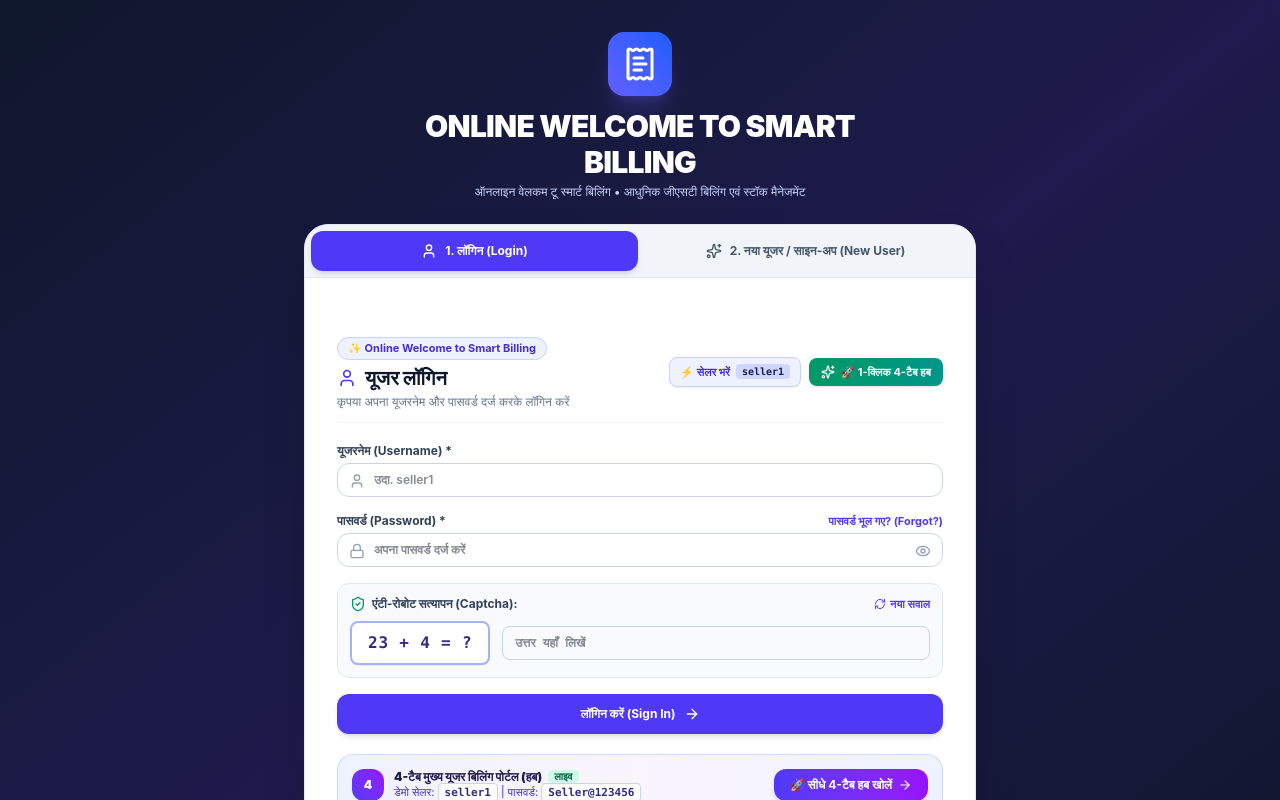
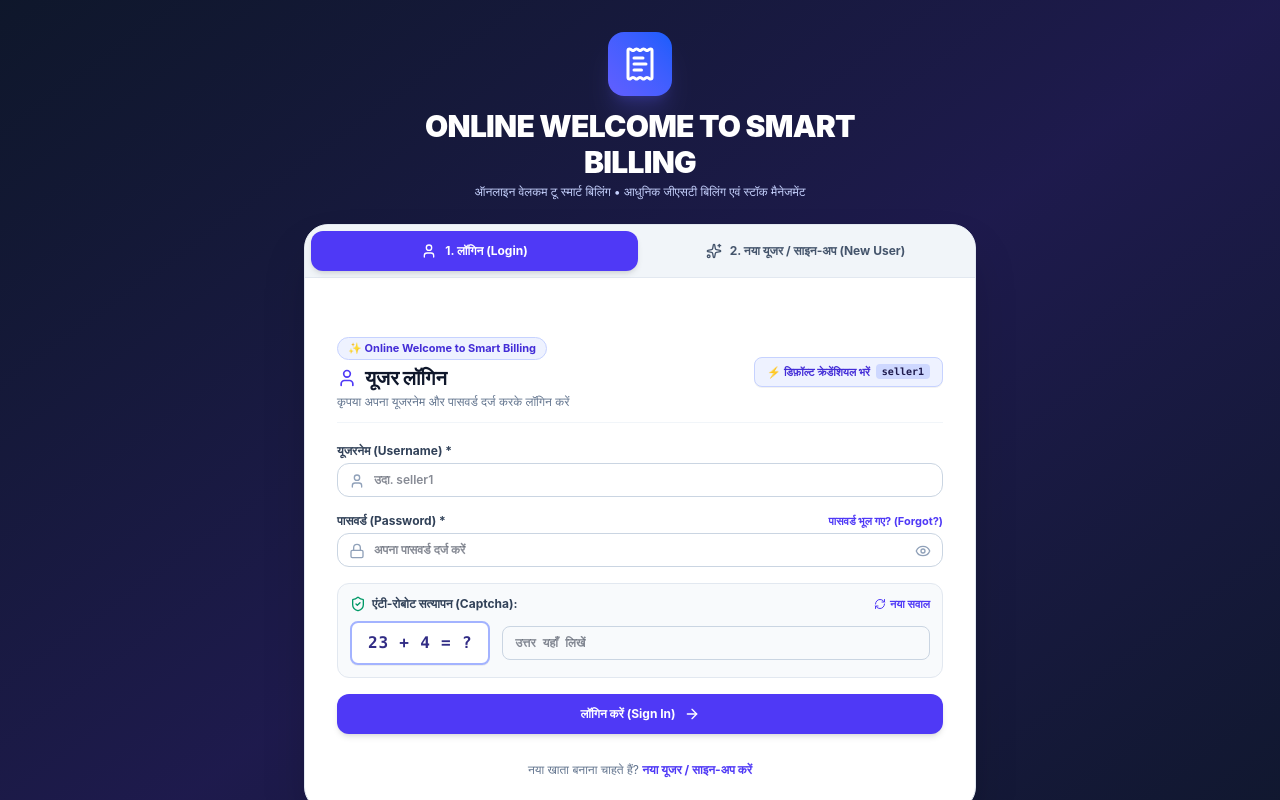
Before and after one commit to Jkp97847/P_BILL, a React (Vite) app: page / in a window 1280 px wide. Shown: the top 800 px of the page. Built offline with nearby package versions, Linux system fonts and the light colour scheme.

Commit message:
Fix: Remove bypass from login screen, fix FY label rendering, enable allowedHosts for live public tunnel

```diff
--- a/src/components/auth/AuthPage.jsx
+++ b/src/components/auth/AuthPage.jsx
@@ -735,32 +735,12 @@
     }, 400);
   };
 
-  // Quick fill helper for default SELLER testing (seller1 / Seller@123456 -> 4-Tab Hub)
+  // Helper to fill demo seller credentials in input fields
   const handleFillSellerLogin = () => {
     setLoginUsername('seller1');
     setLoginPassword('Seller@123456');
     setCaptchaInput(String(captcha.answer));
     setErrorMsg('');
-  };
-
-  // Instant 1-Click Login directly as Seller (seller1) into the 4-Tab Hub
-  const handleDirectSellerLogin = () => {
-    setErrorMsg('');
-    setSuccessMsg('');
-    setLoading(true);
-    setTimeout(() => {
-      const res = login('seller1', 'Seller@123456');
-      setLoading(false);
-      if (!res.success) {
-        setWarningModal({
-          isOpen: true,
-          title: '⚠️ लॉगिन त्रुटि',
-          message: res.error,
-          type: 'error'
-        });
-        setErrorMsg(res.error);
-      }
-    }, 200);
   };
 
   const handleFillSuperAdminQuick = () => {
@@ -850,27 +830,16 @@
                 </p>
               </div>
 
-              {/* Quick Fill & 1-Click Launch Buttons for Seller (4-Tab Hub) */}
-              <div className="flex flex-wrap items-center gap-2 shrink-0 self-start sm:self-auto">
+              {/* Quick Fill Button to populate form fields */}
               <button
                 type="button"
                 onClick={handleFillSellerLogin}
-                  className="text-[11px] font-bold text-indigo-700 hover:text-indigo-900 bg-indigo-50 hover:bg-indigo-100 border border-indigo-200 px-2.5 py-1.5 rounded-lg cursor-pointer flex items-center gap-1.5 shadow-2xs"
+                className="text-[11px] font-bold text-indigo-700 hover:text-indigo-900 bg-indigo-50 hover:bg-indigo-100 border border-indigo-200 px-3 py-1.5 rounded-lg cursor-pointer flex items-center gap-1.5 shadow-2xs shrink-0 self-start sm:self-auto"
                 title="डेमो सेलर क्रेडेंशियल भरें (seller1)"
               >
-                  <span>⚡ सेलर भरें</span>
+                <span>⚡ डिफ़ॉल्ट क्रेडेंशियल भरें</span>
                 <span className="font-mono bg-indigo-200/80 text-indigo-950 font-black px-1.5 py-0.2 rounded text-[10px]">seller1</span>
               </button>
-                <button
-                  type="button"
-                  onClick={handleDirectSellerLogin}
-                  className="text-[11px] font-bold text-white bg-gradient-to-r from-emerald-600 to-teal-600 hover:from-emerald-500 hover:to-teal-500 px-3 py-1.5 rounded-lg cursor-pointer flex items-center gap-1.5 shadow-sm"
-                  title="1-क्लिक से सीधे 4-टैब बिलिंग हब में प्रवेश करें"
-                >
-                  <Sparkles className="w-3.5 h-3.5" />
-                  <span>🚀 1-क्लिक 4-टैब हब</span>
-                </button>
-              </div>
             </div>
 
             <form onSubmit={handleSellerLoginSubmit} className="space-y-4">
@@ -985,32 +954,6 @@
                 )}
               </button>
             </form>
-
-              {/* 4-Tab Hub Fast-Access Demo Card */}
-              <div className="mt-4 p-3.5 bg-gradient-to-r from-indigo-50 via-purple-50 to-indigo-50 border border-indigo-200/80 rounded-2xl flex flex-col sm:flex-row items-center justify-between gap-3 text-xs shadow-2xs">
-                <div className="flex items-center gap-2.5">
-                  <div className="w-8 h-8 rounded-xl bg-gradient-to-tr from-indigo-600 to-purple-600 text-white flex items-center justify-center font-black text-xs shrink-0 shadow-xs">
-                    4
-                  </div>
-                  <div className="text-left">
-                    <div className="font-black text-indigo-950 text-xs flex items-center gap-1.5">
-                      <span>4-टैब मुख्य यूजर बिलिंग पोर्टल (हब)</span>
-                      <span className="bg-emerald-100 text-emerald-800 text-[10px] font-bold px-1.5 py-0.2 rounded">लाइव</span>
-                    </div>
-                    <div className="text-[11px] text-indigo-700">
-                      डेमो सेलर: <span className="font-mono font-bold bg-white px-1.5 py-0.5 rounded border border-indigo-200 text-indigo-900">seller1</span> | पासवर्ड: <span className="font-mono font-bold bg-white px-1.5 py-0.5 rounded border border-indigo-200 text-indigo-900">Seller@123456</span>
-                    </div>
-                  </div>
-                </div>
-                <button
-                  type="button"
-                  onClick={handleDirectSellerLogin}
-                  className="w-full sm:w-auto px-4 py-2 bg-gradient-to-r from-indigo-600 to-purple-600 hover:from-indigo-700 hover:to-purple-700 text-white font-bold text-xs rounded-xl shadow-md transition-all flex items-center justify-center gap-1.5 cursor-pointer shrink-0"
-                >
-                  <span>🚀 सीधे 4-टैब हब खोलें</span>
-                  <ArrowRight className="w-3.5 h-3.5" />
-                </button>
-              </div>
 
               <div className="pt-2 text-center text-xs text-slate-500">
                 <span>
--- a/src/recharge/components/tabs/RechargeReportTab.jsx
+++ b/src/recharge/components/tabs/RechargeReportTab.jsx
@@ -208,7 +208,7 @@
             <option value="today">आज (Today)</option>
             <option value="yesterday">कल (Yesterday)</option>
             <option value="month">इस महीने (This Month)</option>
-            <option value="fy">वित्तीय वर्ष ({currentFY})</option>
+            <option value="fy">वित्तीय वर्ष ({currentFY.hindiLabel || currentFY.label})</option>
           </select>
 
           {/* Export CSV */}
--- a/vite.config.js
+++ b/vite.config.js
@@ -5,4 +5,7 @@
 // https://vite.dev/config/
 export default defineConfig({
   plugins: [react(), tailwindcss()],
+  server: {
+    allowedHosts: true
+  }
 })
```
Lines whose indentation alone changed are shown as unchanged.
